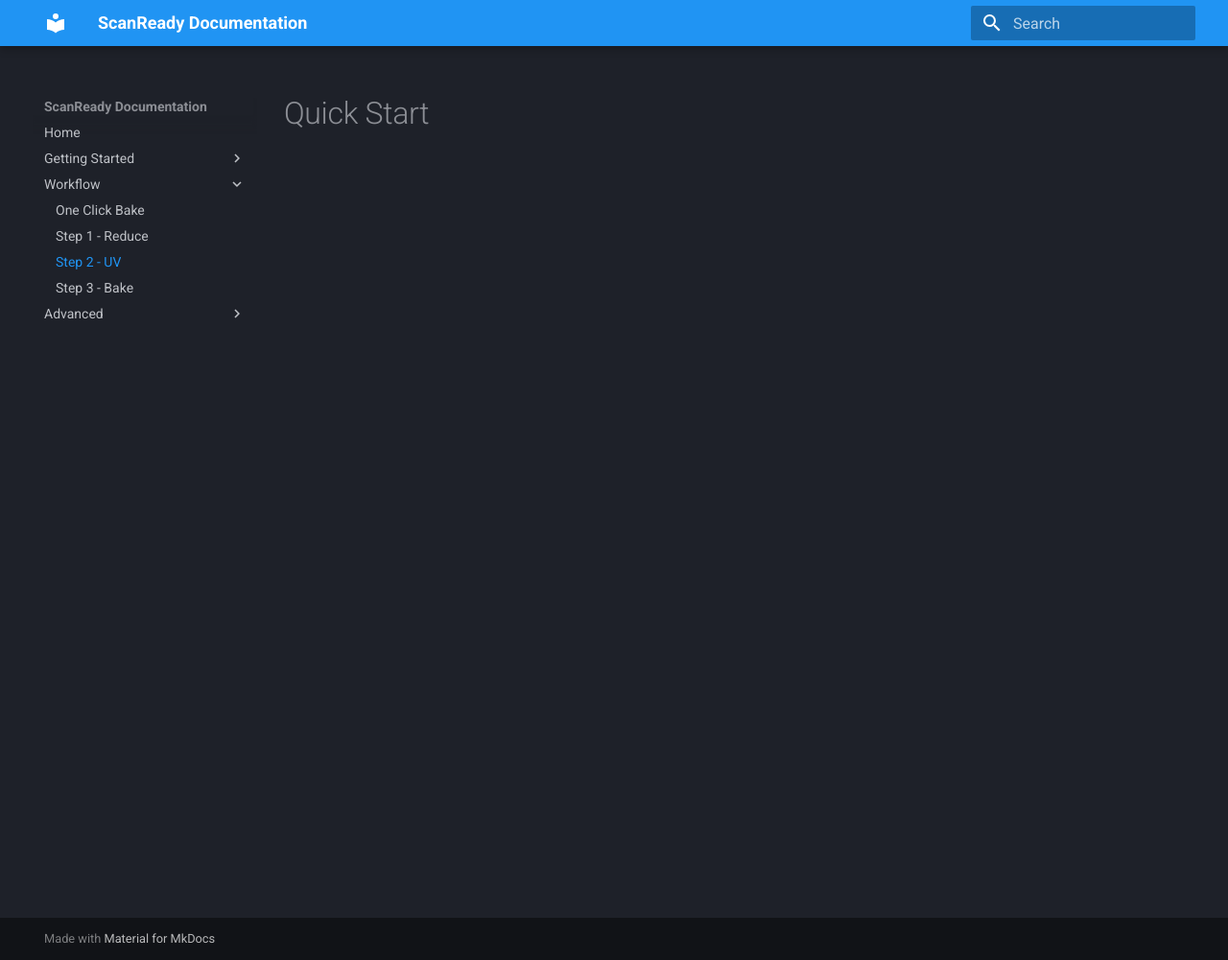
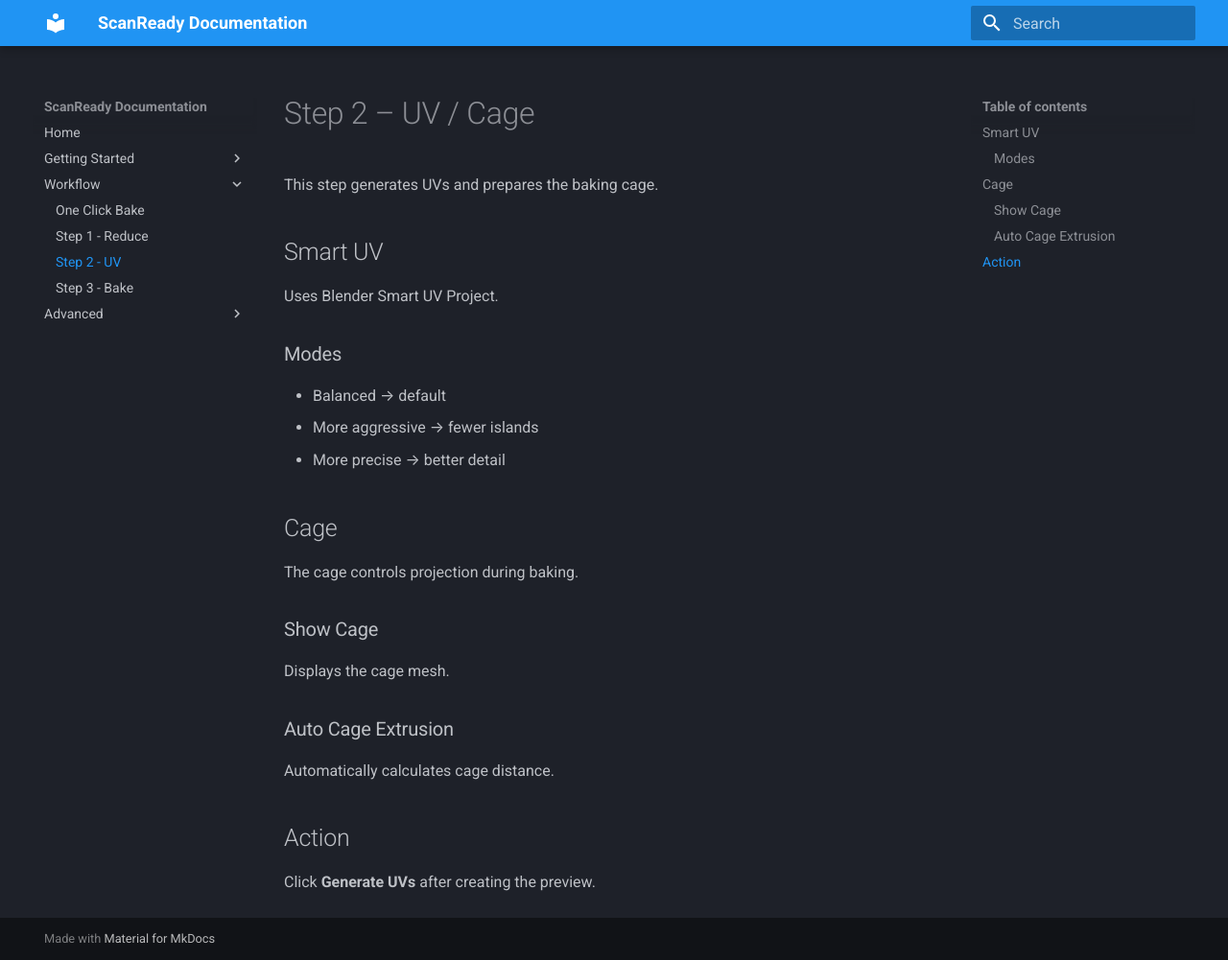
Before and after one commit to marioschiano/scanready-docs, an MkDocs documentation site: the page built from docs/step2.md, in a window 1280 px wide and 1001 px high. Shown: the whole window at 96% size. Built offline with MkDocs 1.6.1 and Material for MkDocs 9.7.7, drawn with Linux system fonts in a browser that asks for light colours.

Commit message:
Update step2.md

```diff
--- a/docs/step2.md
+++ b/docs/step2.md
@@ -1 +1,26 @@
-# Quick Start
+# Step 2 – UV / Cage
+
+This step generates UVs and prepares the baking cage.
+
+## Smart UV
+
+Uses Blender Smart UV Project.
+
+### Modes
+- Balanced → default
+- More aggressive → fewer islands
+- More precise → better detail
+
+## Cage
+
+The cage controls projection during baking.
+
+### Show Cage
+Displays the cage mesh.
+
+### Auto Cage Extrusion
+Automatically calculates cage distance.
+
+## Action
+
+Click **Generate UVs** after creating the preview.
```
